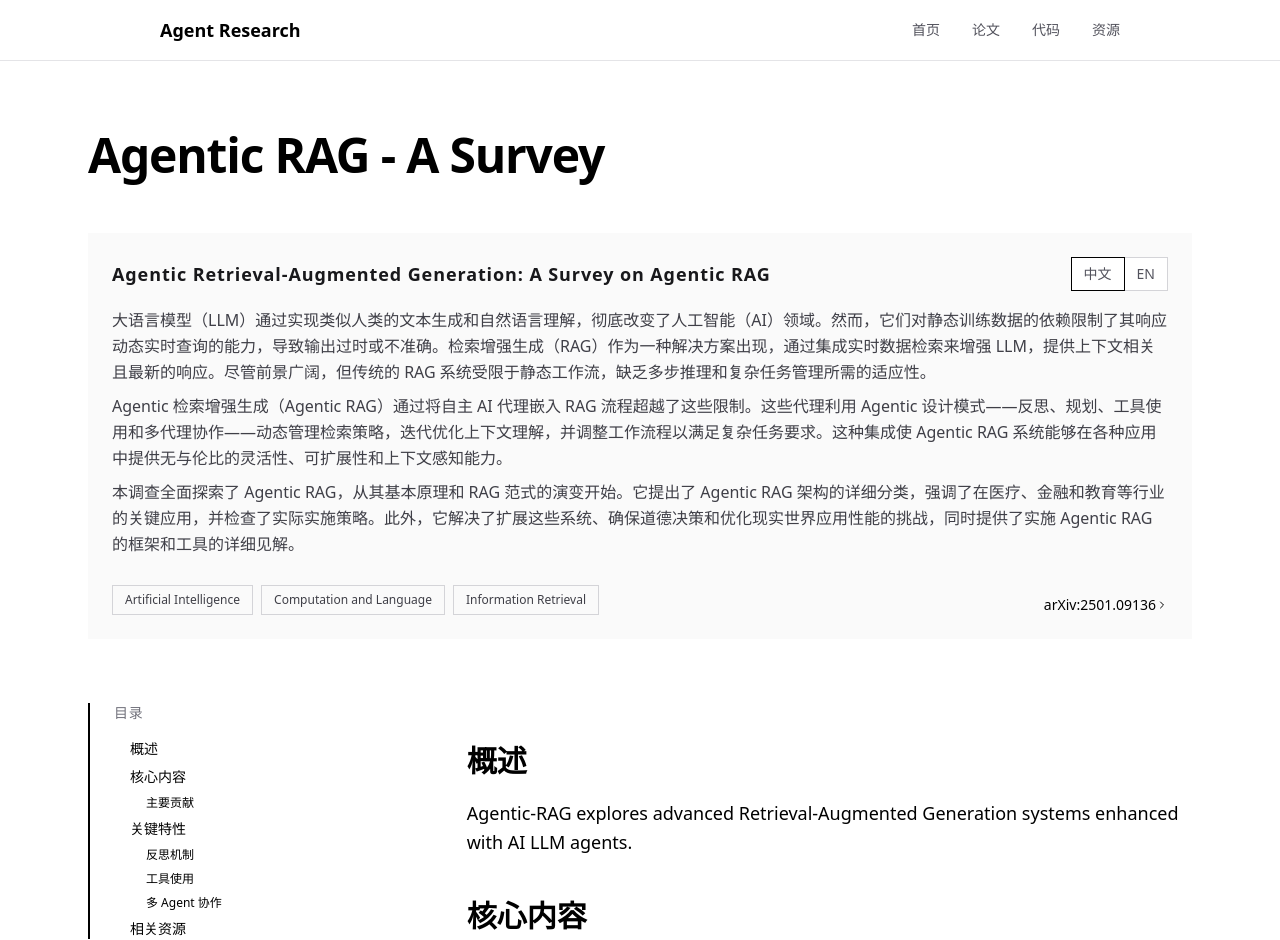
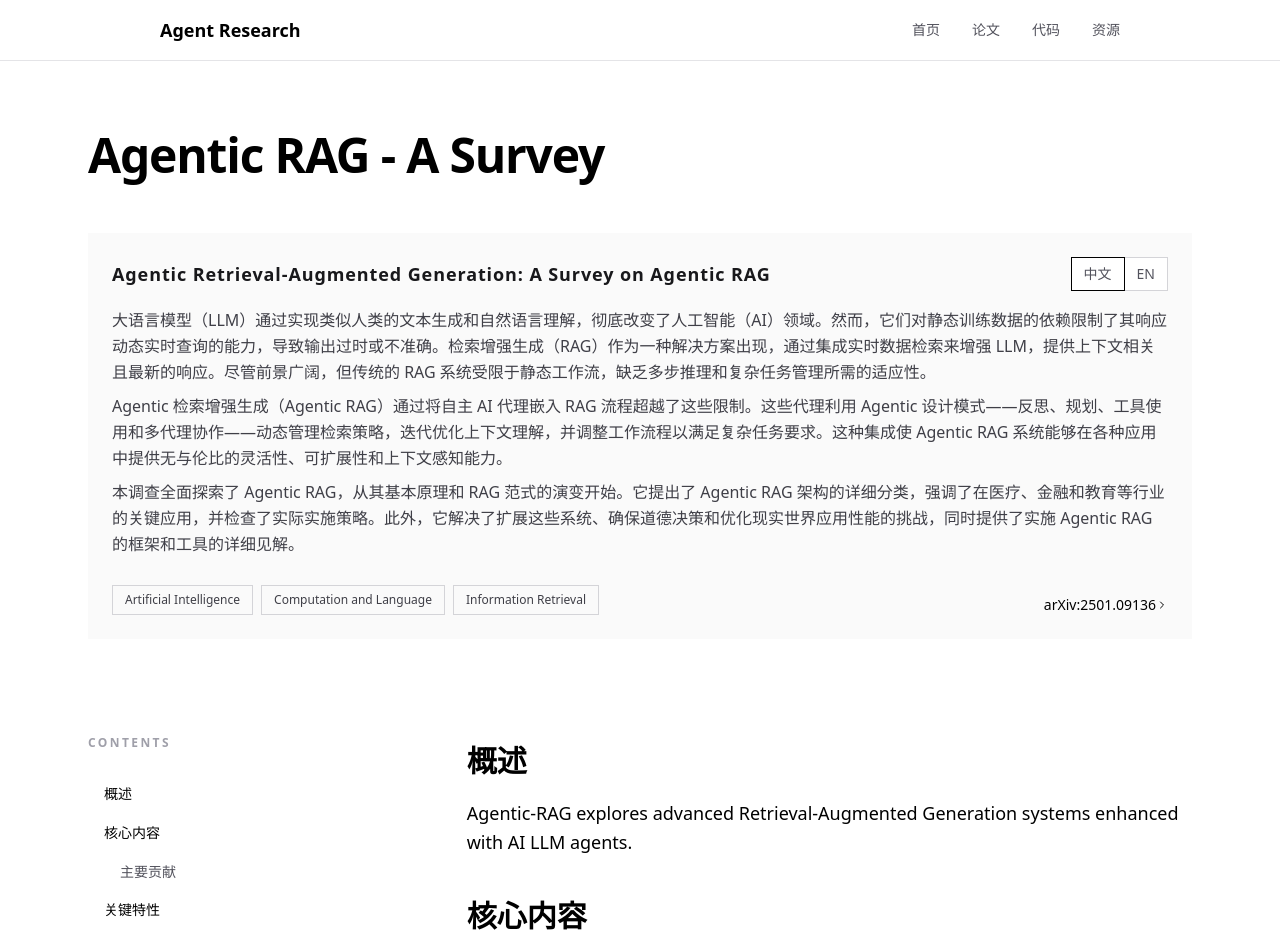
Before and after one commit to yc-w-cn/agent-research, a Next.js app: page /agent-research/content/agentic-rag-survey in a window 1280 px wide. Shown: the top 940 px of the page. Built offline with nearby package versions, Linux system fonts and the light colour scheme.

Commit message:
style(ContentTableOfContents): 调整目录组件样式和间距
更新目录组件的布局样式，包括边距、字体大小和颜色
为目录项添加行高和颜色样式，提升可读性

```diff
--- a/src/app/content/components/ContentTableOfContents/index.tsx
+++ b/src/app/content/components/ContentTableOfContents/index.tsx
@@ -23,11 +23,11 @@ export default function ContentTableOfContents({
   }
 
   return (
-    <div className="border-l-2 border-black pl-6">
-      <div className="text-sm text-zinc-500 mb-4 uppercase tracking-wider">
-        目录
+    <div className="py-8 pr-8">
+      <div className="text-xs text-zinc-400 mb-8 tracking-[0.2em] font-bold">
+        CONTENTS
       </div>
-      <nav className="space-y-2">
+      <nav className="space-y-4">
         {tocItems.map((item, index) => (
           <a
             key={`${item.id}-${index}`}
--- a/src/app/content/components/ContentTableOfContents/utils.ts
+++ b/src/app/content/components/ContentTableOfContents/utils.ts
@@ -24,7 +24,8 @@ export function parseContentToToc(content: string): TocItem[] {
 }
 
 export function getTocItemClassName(level: number): string {
-  const baseClass = 'block hover:text-zinc-600 transition-colors';
+  const baseClass =
+    'block hover:text-zinc-600 transition-colors leading-relaxed';
 
   if (level === 1) {
     return `${baseClass} text-base font-medium`;
@@ -34,5 +35,5 @@ export function getTocItemClassName(level: number): string {
     return `${baseClass} text-sm ml-4`;
   }
 
-  return `${baseClass} text-xs ml-8`;
+  return `${baseClass} text-sm ml-8 text-zinc-600`;
 }
```
